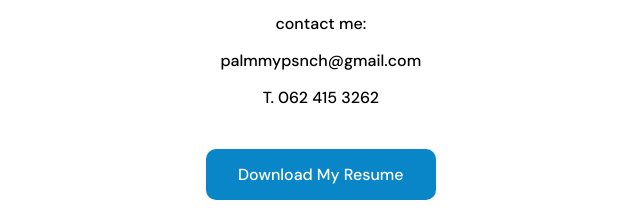
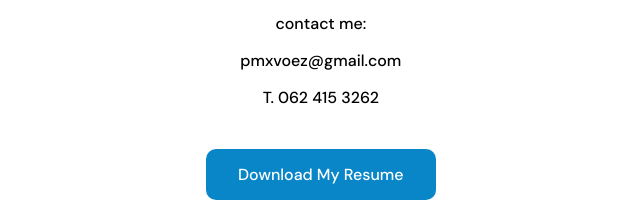
Before and after one commit to pmmiiiz/pmportfolio, a plain HTML site: page about.html in a window 1280 px wide. Shown: the part 455-677 px from the top of the page, 428-1068 px from the left. Drawn offline with Linux system fonts and the light colour scheme.

Commit message:
Update about.html

```diff
--- a/about.html
+++ b/about.html
@@ -67,7 +67,7 @@
         </div>
         <div class="about">
             <p>contact me:</p>
-            <p>palmmypsnch@gmail.com</p>
+            <p>pmxvoez@gmail.com</p>
             <p>T. 062 415 3262</p>
         </div><br>
         <div class="about">
```
